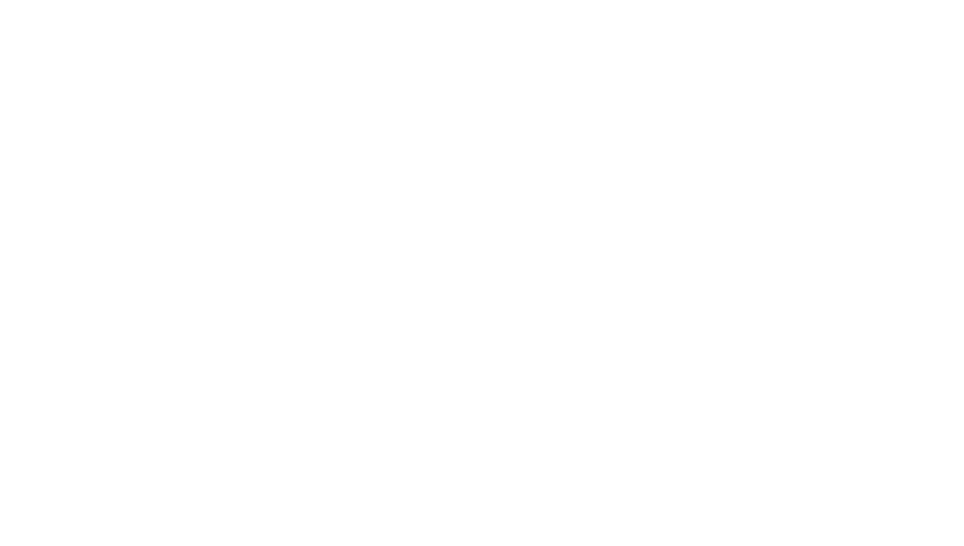
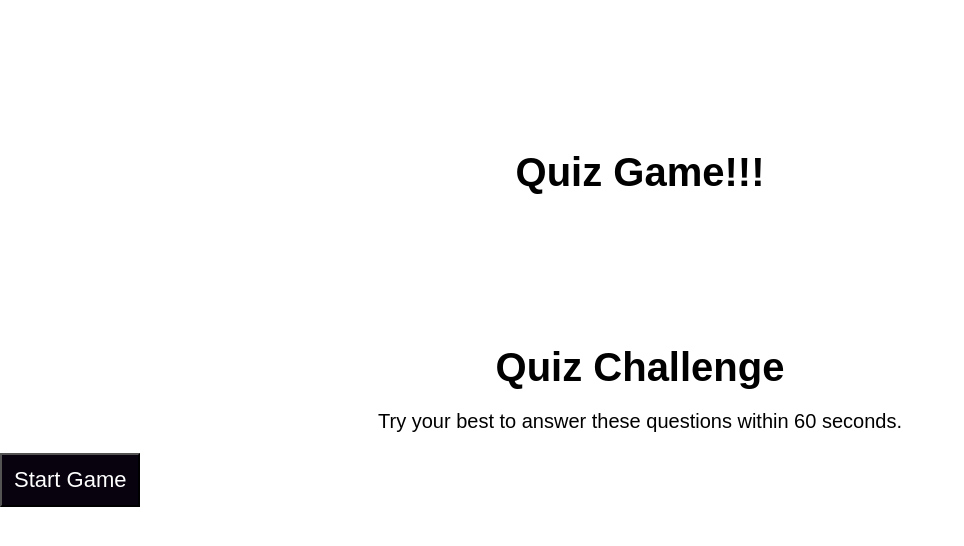
Before and after one commit to acooro/codeQuiz, a plain HTML site: page index.html in a window 1280 px wide. Shown: the whole page, without its empty margins (0-964 px from the left). Drawn offline with Linux system fonts and the light colour scheme.

Commit message:
added assests js and css

```diff
--- /dev/null
+++ b/assests/style.css
@@ -0,0 +1,46 @@
+
+* {
+  box-sizing: border-box;
+  margin: 0px;
+  padding: 0px;
+  font-family: "Josefin Sans", sans-serif;
+
+}
+
+.body {
+  text-align: center;
+
+}
+
+h1 {
+  text-align: center;
+  padding-top: 150px;
+  font-weight: bold;
+  font-size: 40px;
+  font-weight: bolder;
+}
+
+
+h2 {
+  text-align: center;
+  padding-top: 150px;
+  font-weight: bold;
+  font-size: 40px;
+  font-weight: bolder;
+}
+
+
+p {
+  padding: 20px;
+  font-size: 20px;
+  text-align: center;
+}
+
+button {
+  justify-content: center;
+  text-align: center ;
+  background-color: #07020e;
+  color: white;
+  font-size: 22px;
+  padding: 12px;
+ }
--- a/index.html
+++ b/index.html
@@ -4,9 +4,28 @@
   <meta charset="UTF-8">
   <meta http-equiv="X-UA-Compatible" content="IE=edge">
   <meta name="viewport" content="width=device-width, initial-scale=1.0">
-  <title>Document</title>
+  <title>Quiz Game</title>
+  <link rel="stylesheet" href="./assests/style.css">
 </head>
+
 <body>
+  <div>
+    <h1>Quiz Game!!!</h1>
+  </div>
+
+  <main>
+    <h2>Quiz Challenge</h2>
+    <p>
+      Try your best to answer these questions within 60 seconds.
+    </p>
+    <div>
+      <button id="submitButton" class="btn active" type="button">Start Game
+      </button>
+    </div>
+  </main>
+
+
+<script src="script.js"></script>
 
 </body>
 </html>
```
Also changed, not shown: assests/scripts.js (added).
